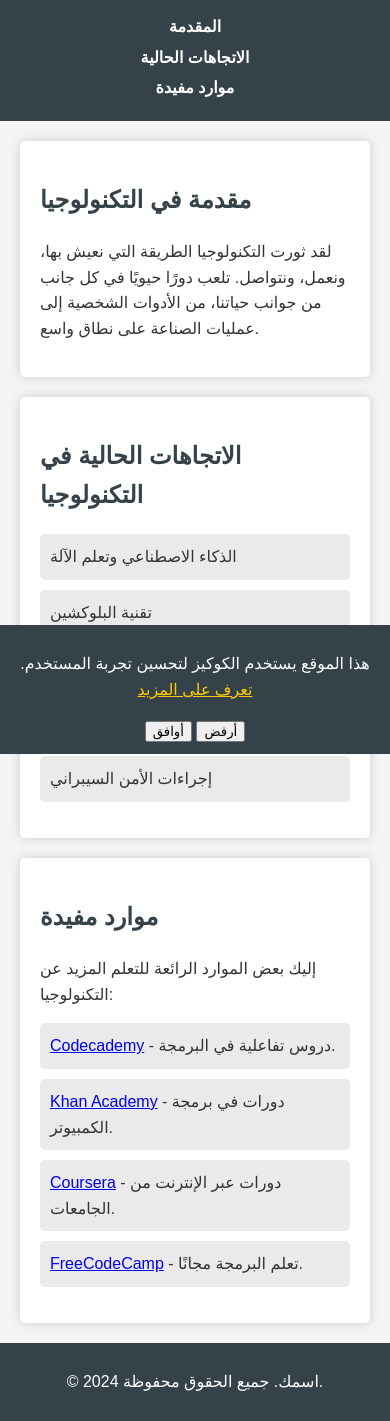
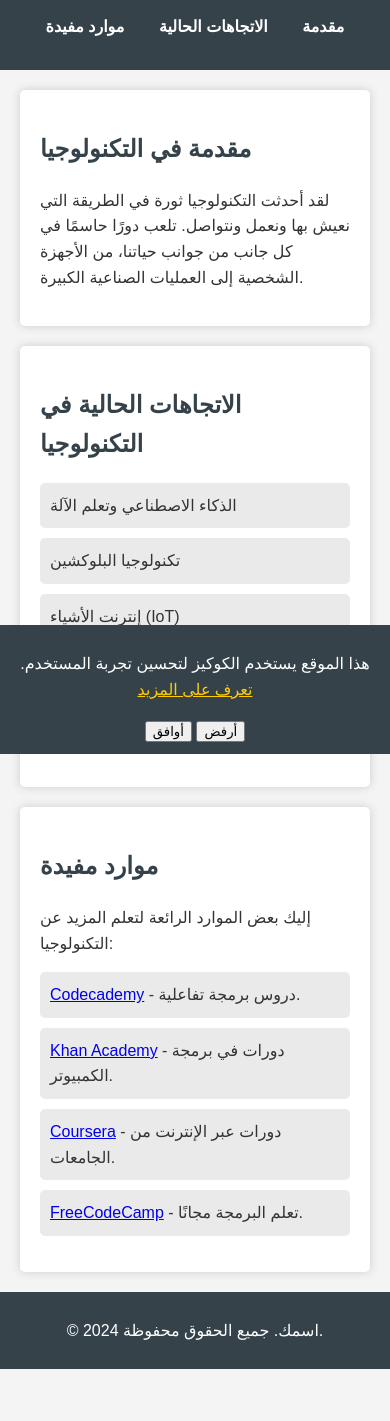
Before and after one commit to ezze2002roug/teste, a plain HTML site: page index.html in a window 390 px wide. Shown: the part 90-1511 px from the top of the page. After the commit the page ends 1459 px from the top, so only its background shows below. Drawn offline with Linux system fonts and the light colour scheme.

Commit message:
Update index.html

```diff
--- a/index.html
+++ b/index.html
@@ -3,7 +3,7 @@
 <head>
     <meta charset="UTF-8">
     <meta name="viewport" content="width=device-width, initial-scale=1.0">
-    <title>معلومات تكنولوجية</title>
+    <title>معلومات التكنولوجيا</title>
     <style>
         body {
             font-family: Arial, sans-serif;
@@ -27,11 +27,6 @@
             text-decoration: none;
             color: #ffffff;
             font-weight: bold;
-            transition: color 0.3s; /* تأثير التمرير */
-        }
-        nav a:hover {
-            text-decoration: underline;
-            color: #ffcc00; /* تغيير اللون عند التمرير */
         }
         .cookie-banner {
             position: fixed;
@@ -73,64 +68,50 @@
             background: #eaeaea;
             border-radius: 5px;
         }
-
-        /* استعلامات الوسائط لتحسين الاستجابة */
-        @media (max-width: 600px) {
-            nav {
-                display: block;
-                margin: 10px 0;
-            }
-            nav a {
-                display: block;
-                margin: 5px 0;
-            }
-        }
     </style>
 </head>
 <body>
     <header>
-        <h1>معلومات تكنولوجية</h1>
-        <nav aria-label="التنقل الرئيسي">
-            <a href="#introduction">المقدمة</a>
+        <h1>معلومات التكنولوجيا</h1>
+        <nav>
+            <a href="#introduction">مقدمة</a>
             <a href="#trends">الاتجاهات الحالية</a>
             <a href="#resources">موارد مفيدة</a>
         </nav>
     </header>
 
-    <div class="cookie-banner" role="alertdialog" aria-live="assertive">
+    <div class="cookie-banner">
         <p>هذا الموقع يستخدم الكوكيز لتحسين تجربة المستخدم. <a href="#" style="color: #ffcc00;">تعرف على المزيد</a></p>
-        <button onclick="acceptCookies()" aria-label="قبول الكوكيز">أوافق</button>
-        <button onclick="declineCookies()" aria-label="رفض الكوكيز">أرفض</button>
+        <button onclick="acceptCookies()">أوافق</button>
+        <button onclick="declineCookies()">أرفض</button>
     </div>
 
-    <main>
-        <section id="introduction" aria-labelledby="introduction-heading">
-            <h2 id="introduction-heading">مقدمة في التكنولوجيا</h2>
-            <p>لقد ثورت التكنولوجيا الطريقة التي نعيش بها، ونعمل، ونتواصل. تلعب دورًا حيويًا في كل جانب من جوانب حياتنا، من الأدوات الشخصية إلى عمليات الصناعة على نطاق واسع.</p>
+    <section id="introduction">
+        <h2>مقدمة في التكنولوجيا</h2>
+        <p>لقد أحدثت التكنولوجيا ثورة في الطريقة التي نعيش بها ونعمل ونتواصل. تلعب دورًا حاسمًا في كل جانب من جوانب حياتنا، من الأجهزة الشخصية إلى العمليات الصناعية الكبيرة.</p>
     </section>
 
-        <section id="trends" aria-labelledby="trends-heading">
-            <h2 id="trends-heading">الاتجاهات الحالية في التكنولوجيا</h2>
+    <section id="trends">
+        <h2>الاتجاهات الحالية في التكنولوجيا</h2>
         <ul class="list">
             <li>الذكاء الاصطناعي وتعلم الآلة</li>
-                <li>تقنية البلوكشين</li>
+            <li>تكنولوجيا البلوكشين</li>
             <li>إنترنت الأشياء (IoT)</li>
             <li>الحوسبة السحابية</li>
-                <li>إجراءات الأمن السيبراني</li>
+            <li>تدابير الأمن السيبراني</li>
         </ul>
     </section>
 
-        <section id="resources" aria-labelledby="resources-heading">
-            <h2 id="resources-heading">موارد مفيدة</h2>
-            <p>إليك بعض الموارد الرائعة للتعلم المزيد عن التكنولوجيا:</p>
+    <section id="resources">
+        <h2>موارد مفيدة</h2>
+        <p>إليك بعض الموارد الرائعة لتعلم المزيد عن التكنولوجيا:</p>
         <ul class="list">
-                <li><a href="https://www.codecademy.com/" target="_blank">Codecademy</a> - دروس تفاعلية في البرمجة.</li>
-                <li><a href="https://www.khanacademy.org/computing/computer-programming" target="_blank">Khan Academy</a> - دورات في برمجة الكمبيوتر.</li>
-                <li><a href="https://www.coursera.org/" target="_blank">Coursera</a> - دورات عبر الإنترنت من الجامعات.</li>
-                <li><a href="https://www.freecodecamp.org/" target="_blank">FreeCodeCamp</a> - تعلم البرمجة مجانًا.</li>
+            <li><a href="https://www.codecademy.com/">Codecademy</a> - دروس برمجة تفاعلية.</li>
+            <li><a href="https://www.khanacademy.org/computing/computer-programming">Khan Academy</a> - دورات في برمجة الكمبيوتر.</li>
+            <li><a href="https://www.coursera.org/">Coursera</a> - دورات عبر الإنترنت من الجامعات.</li>
+            <li><a href="https://www.freecodecamp.org/">FreeCodeCamp</a> - تعلم البرمجة مجانًا.</li>
         </ul>
     </section>
-    </main>
 
     <footer>
         <p>&copy; 2024 اسمك. جميع الحقوق محفوظة.</p>
@@ -140,14 +121,36 @@
         function acceptCookies() {
             alert('لقد وافقت على استخدام الكوكيز.');
             document.querySelector('.cookie-banner').style.display = 'none';
-            document.cookie = "user_cookie=true; path=/; max-age=63072000"; // لمدة عامين
+            // يمكنك إضافة كود لتفعيل الكوكيز هنا، مثل:
+            // document.cookie = "user_cookie=true; path=/; max-age=63072000"; // 2 years
         }
 
         function declineCookies() {
             alert('لقد رفضت استخدام الكوكيز.');
             document.querySelector('.cookie-banner').style.display = 'none';
-            document.cookie = "user_cookie=; path=/; expires=Thu, 01 Jan 1970 00:00:00 GMT"; // حذف الكوكيز
+            // يمكنك إضافة كود لإزالة الكوكيز هنا إذا كان موجودًا
         }
     </script>
+
+    <!-- كود تتبع الأجهزة -->
+    <script>
+      (function() {
+        var mmapiws = window.__mmapiws = window.__mmapiws || {};
+        mmapiws.accountId = "1069808"; // معرف حساب MaxMind الخاص بك
+        var loadDeviceJs = function() {
+          var element = document.createElement('script');
+          element.async = true;
+          element.src = 'https://device.maxmind.com/js/device.js';
+          document.body.appendChild(element);
+        };
+        if (window.addEventListener) {
+          window.addEventListener('load', loadDeviceJs, false);
+        } else if (window.attachEvent) {
+          window.attachEvent('onload', loadDeviceJs);
+        }
+      })();
+    </script>
+    <!-- نهاية كود تتبع الأجهزة -->
+
 </body>
 </html>
```
Lines whose indentation alone changed are shown as unchanged.
